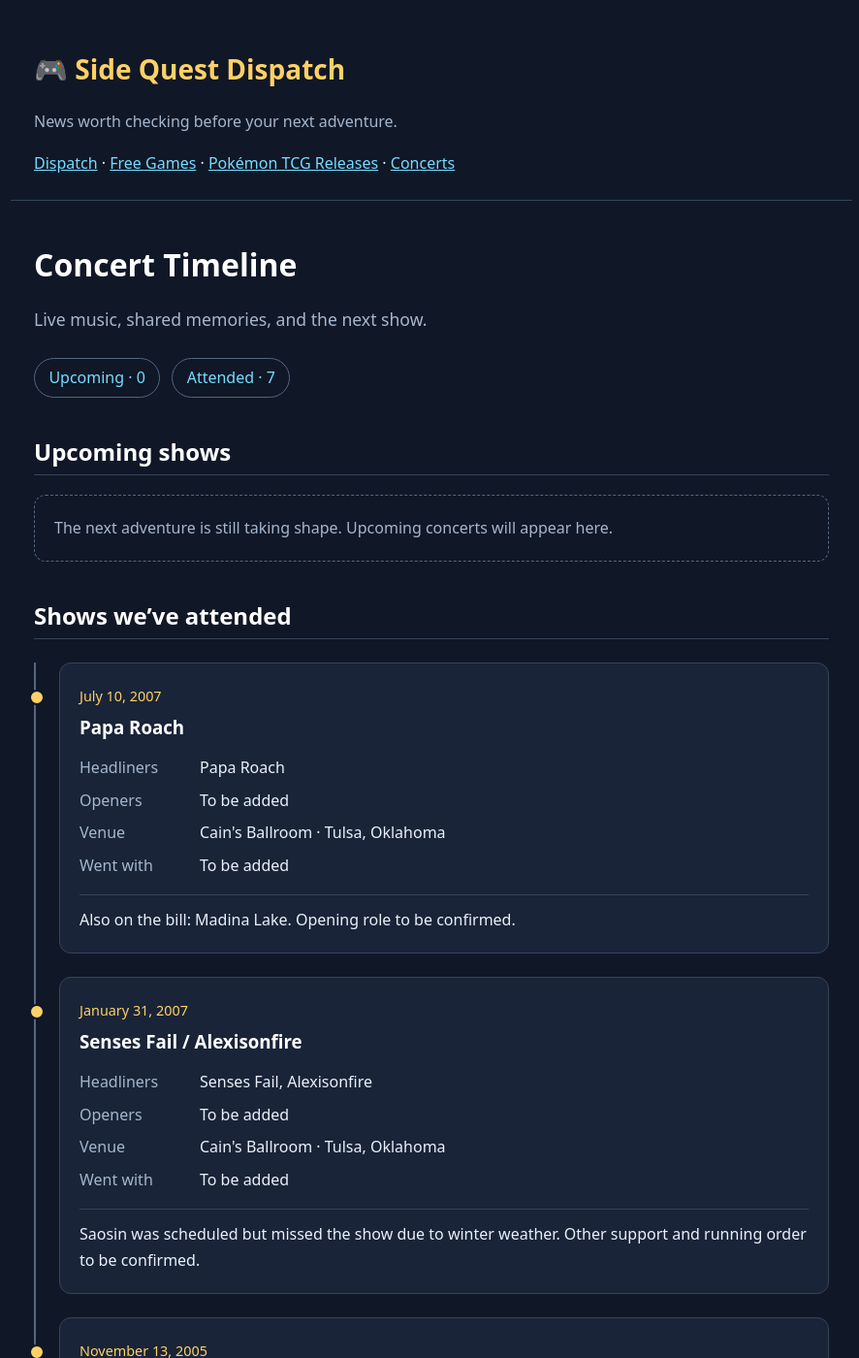
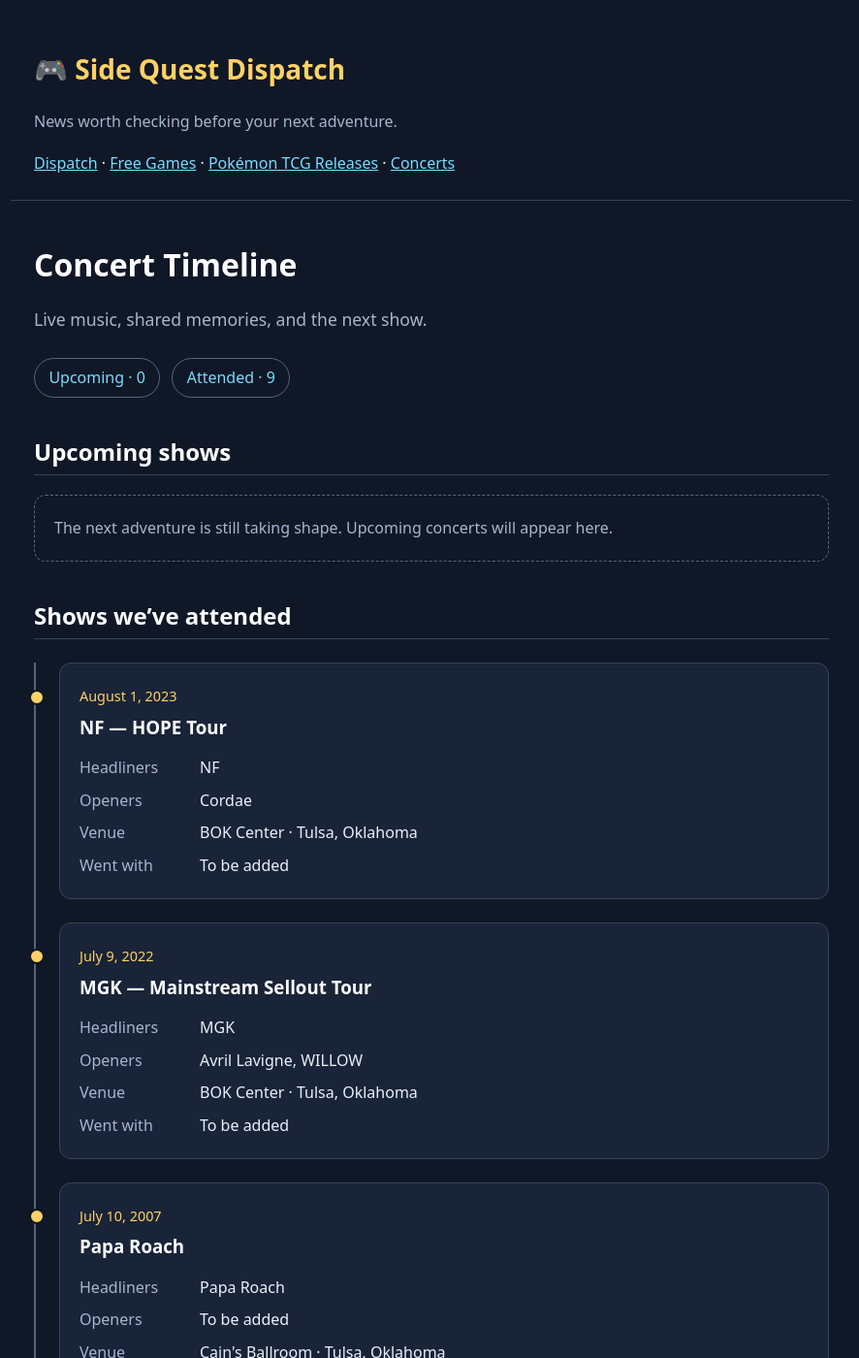
Before and after one commit to bamalroney-dev/Side-quest-dispatch, a Jekyll site: the page built from concerts.html, in a window 1280 px wide and 1400 px high. Shown: the whole window at 97% size, without its empty margins (195-1081 px from the left). Built offline with Jekyll 4.4.1, drawn with Linux system fonts in a browser that asks for light colours.

Commit message:
Add attended MGK and NF shows at BOK Center

```diff
--- a/_data/concerts.yml
+++ b/_data/concerts.yml
@@ -82,3 +82,25 @@
   location: "Tulsa, Oklahoma"
   companions: []
   notes: "Saosin was scheduled but missed the show due to winter weather. Other support and running order to be confirmed."
+
+# https://www.travelok.com/listings/view.profile/id.31083
+- date: "2022-07-09"
+  title: "MGK — Mainstream Sellout Tour"
+  status: attended
+  headliners: ["MGK"]
+  openers: ["Avril Lavigne", "WILLOW"]
+  venue: "BOK Center"
+  location: "Tulsa, Oklahoma"
+  companions: []
+  notes: ""
+
+# https://www.travelok.com/listings/view.profile/id.32763
+- date: "2023-08-01"
+  title: "NF — HOPE Tour"
+  status: attended
+  headliners: ["NF"]
+  openers: ["Cordae"]
+  venue: "BOK Center"
+  location: "Tulsa, Oklahoma"
+  companions: []
+  notes: ""
```
